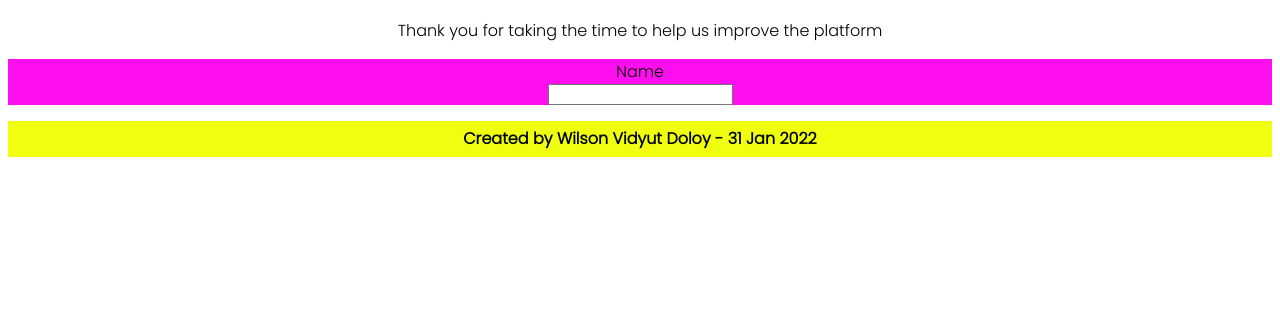
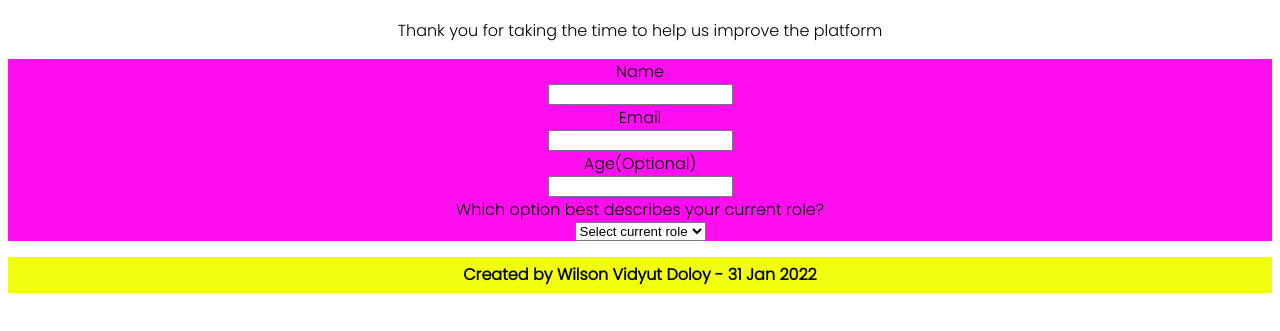
Before and after one commit to Wilson0406/FCC-Responsive-Web-Design-Projects, a plain HTML site: page Survey Form/index.html in a window 1280 px wide. Shown: the part 59-390 px from the top of the page. Drawn offline with Linux system fonts and the light colour scheme; files whose address does not match are found by name.

Commit message:
update index.html

```diff
--- a/Survey Form/index.html
+++ b/Survey Form/index.html
@@ -9,13 +9,29 @@
     </head>
   <body>
     <main>
-    <h1 id="title">freeCodeCamp Survey Form</h1>
-    <p id="description">Thank you for taking the time to help us improve the platform</p>
-      <form id="survey-form">
-        <label for="name">Name<br>
-        <input type="text" id="name"></label>
-      </form>
-      </main>
+
+        <h1 id="title">freeCodeCamp Survey Form</h1>
+        <p class="description">Thank you for taking the time to help us improve the platform</p>
+      <div id="form" class="form">
+          <form id="survey-form">
+            <label for="name">Name<br></label>
+            <input type="text" id="name"><br>
+            <label for="email">Email<br></label>
+            <input type="email" id="email"><br>
+            <label for="age">Age(Optional)<br></label>
+            <input type="number" id="age"><br>
+            <label for="cars">Which option best describes your current role?</label><br>
+            <select name="cars" id="cars">
+              <option value="Select current role">Select current role</option>
+              <option value="Student">Student</option>
+              <option value="Full Time Job">Full Time Job</option>
+              <option value="Full Time Learner">Full Time Learner</option>
+              <option value="prefer not to say">Prefer not to say</option>
+            <option value="Other">Other</option>
+            </select><br>
+          </form>
+      </div>
+    </main>
     <footer><b>Created by Wilson Vidyut Doloy - 31 Jan 2022</b>
     </footer>
     <script src="index.js"></script>
```
